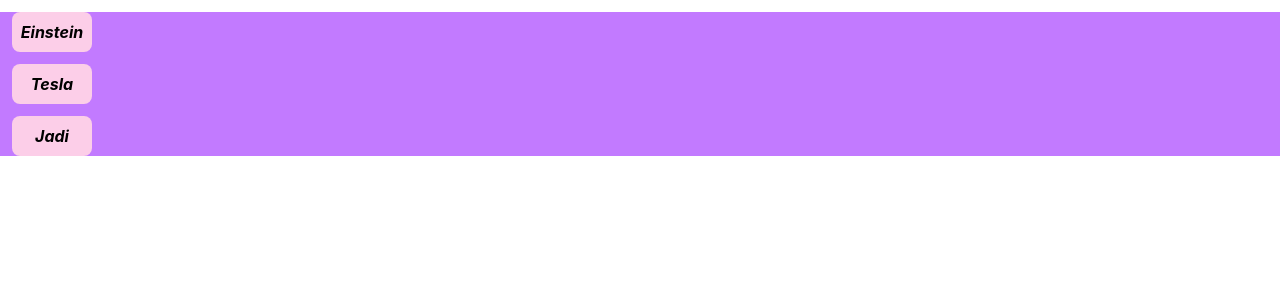
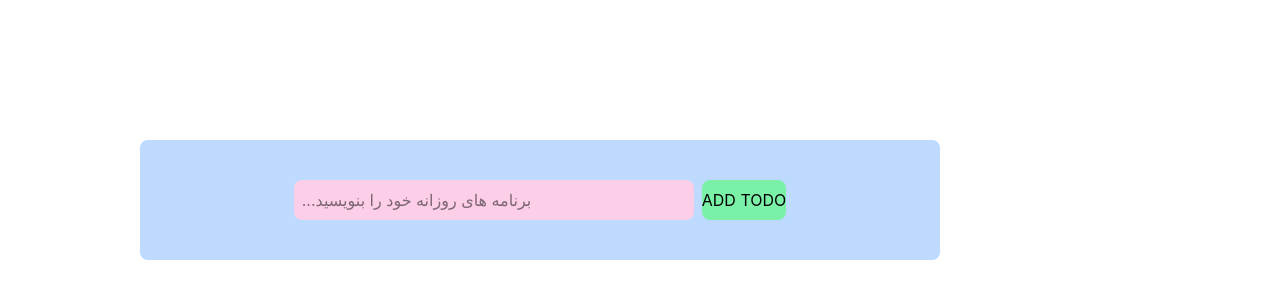
Before and after one commit to masoomeh-gozali/my-react-app, a React (Vite) app: page / in a window 1280 px wide. Shown: the top 300 px of the page. Built offline with nearby package versions, Linux system fonts and the light colour scheme.

Commit message:
exercise 9 completed

```diff
--- a/src/App.jsx
+++ b/src/App.jsx
@@ -1,6 +1,7 @@
 import TamrinEightRemove from "./TamrinEight";
 import TamrinFive from "./TamrinFive";
 import TamrinFour from "./TamrinFour";
+import TamrinNineTodoList from "./TamrinNine";
 import TamrinOne from "./TamrinOne";
 import TamrinSevenIsLogin from "./TamrinSeven";
 import TamrinSixCount from "./TamrinSix";
@@ -18,7 +19,8 @@ export default function App() {
     {/* <TamrinFive/>  */}
     {/* <TamrinSixCount/>  */}
     {/* <TamrinSevenIsLogin/>  */}
-    <TamrinEightRemove/>
+    {/* <TamrinEightRemove/>  */}
+    <TamrinNineTodoList/>
 
     </>
   );
--- /dev/null
+++ b/src/TamrinNine.jsx
@@ -0,0 +1,40 @@
+import { useState } from "react";
+export default function TamrinNineTodoList() {
+    let [text, setText] = useState("") ;
+    let [todos, setTodos] = useState([]) ;
+    // let [inputValue, setInputValue] = useState("");
+    const addTodo = () => {
+        if (text.trim() === "")return ;
+        setTodos([...todos, text]);
+        setText("");
+    };
+
+
+
+
+     return (
+
+        <div className=" p-5 bg-blue-200 rounded-lg w-200 h-30 justify-center items-center flex-row  m-35 flex">
+        <div>
+            <input type="text" value={text} onChange={(event) => setText(event.target.value)
+            }  className="w-100 h-10 bg-pink-200 px-2 rounded-lg hover:bg-pink-300 "  placeholder="...برنامه های روزانه خود را بنویسید  "/>
+
+            <button onClick={addTodo} className="bg-green-300 py-2 ml-2 rounded-lg hover:bg-green-400"> ADD TODO </button>
+            </div>
+            <div>
+            <ul className="bg-blue-200">
+
+            {todos.map((todo, index) => (<li key={index}
+            className="bg-gray-200 p-2 rounded-lg "> {todo} </li>))  }
+
+            </ul>
+
+        </div>
+        </div>
+     );
+}
+
+// تمرین نهم :
+// اضافه کردن Todo
+// این تمرین رو چند بار از اول نوشتم تا خوب یادش بگیرم
+// ترکیب چیزهایی هست که توی تمرین های قبلی بودن
```
Also changed, not shown: src/TamrinEight.jsx (line endings or trailing spaces).
